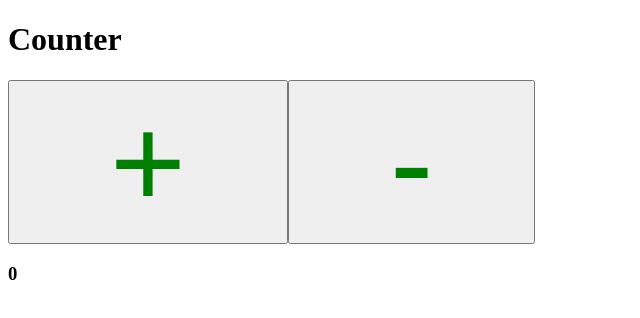
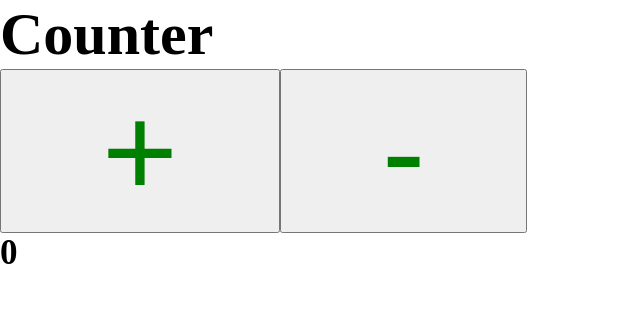
Before and after one commit to YuriyYurev/blog-feed, a React app: page / in a window 1280 px wide. Shown: the top 318 px of the page, without its empty margins (0-640 px from the left). Built offline with nearby package versions, Linux system fonts and the light colour scheme.

Commit message:
feat: css extract plugin style module

```diff
--- a/package.json
+++ b/package.json
@@ -19,6 +19,7 @@
     "@types/webpack-dev-server": "^4.7.2",
     "css-loader": "^6.6.0",
     "html-webpack-plugin": "^5.5.0",
+    "mini-css-extract-plugin": "^2.5.3",
     "sass": "^1.49.9",
     "sass-loader": "^12.6.0",
     "style-loader": "^3.3.1",
--- /dev/null
+++ b/src/App.tsx
@@ -0,0 +1,10 @@
+import Counter from "./components/Counter";
+import './index.scss'
+export default function App() {
+  return (
+    <div className="app">
+        <h1>Counter</h1>
+      <Counter />
+    </div>
+  );
+}
--- a/src/components/Couner.scss
+++ b/src/components/Couner.module.scss
@@ -1,4 +1,4 @@
-button {
+.btn {
     padding: 5px 100px;
     color: green;
     font-weight: 500;
--- a/src/components/Counter.tsx
+++ b/src/components/Counter.tsx
@@ -1,14 +1,14 @@
 import { useState } from "react";
-import "./Couner.scss";
+import classes from "./Couner.module.scss";
 
 export default function Counter() {
   const [count, setCount] = useState(0);
   return (
     <div>
-      <button type="button" onClick={() => setCount(count + 1)}>
+      <button type="button" className={classes.btn} onClick={() => setCount(count + 1)}>
         +
       </button>
-      <button type="button" onClick={() => setCount(count - 1)}>
+      <button type="button" className={classes.btn} onClick={() => setCount(count - 1)}>
         -
       </button>
       <h3>{count}</h3>
--- /dev/null
+++ b/src/index.scss
@@ -0,0 +1,9 @@
+* {
+    margin: 0;
+    padding: 0;
+    box-sizing: border-box;
+}
+
+.app {
+    font-size: 30px;
+}
--- a/src/index.tsx
+++ b/src/index.tsx
@@ -1,9 +1,3 @@
 import { render } from "react-dom";
-import Counter from "./components/Counter";
-render(
-   <div>
-    <h1>Counter</h1>
-    <Counter/>
-   </div>,
-   document.getElementById("root")
-)
+import App from "./App";
+render(<App />, document.getElementById("root"));
```
Also changed, not shown: src/global.d.ts (added, +7 -0 lines), 4 other files (tests, documents, lock files or other folders).
